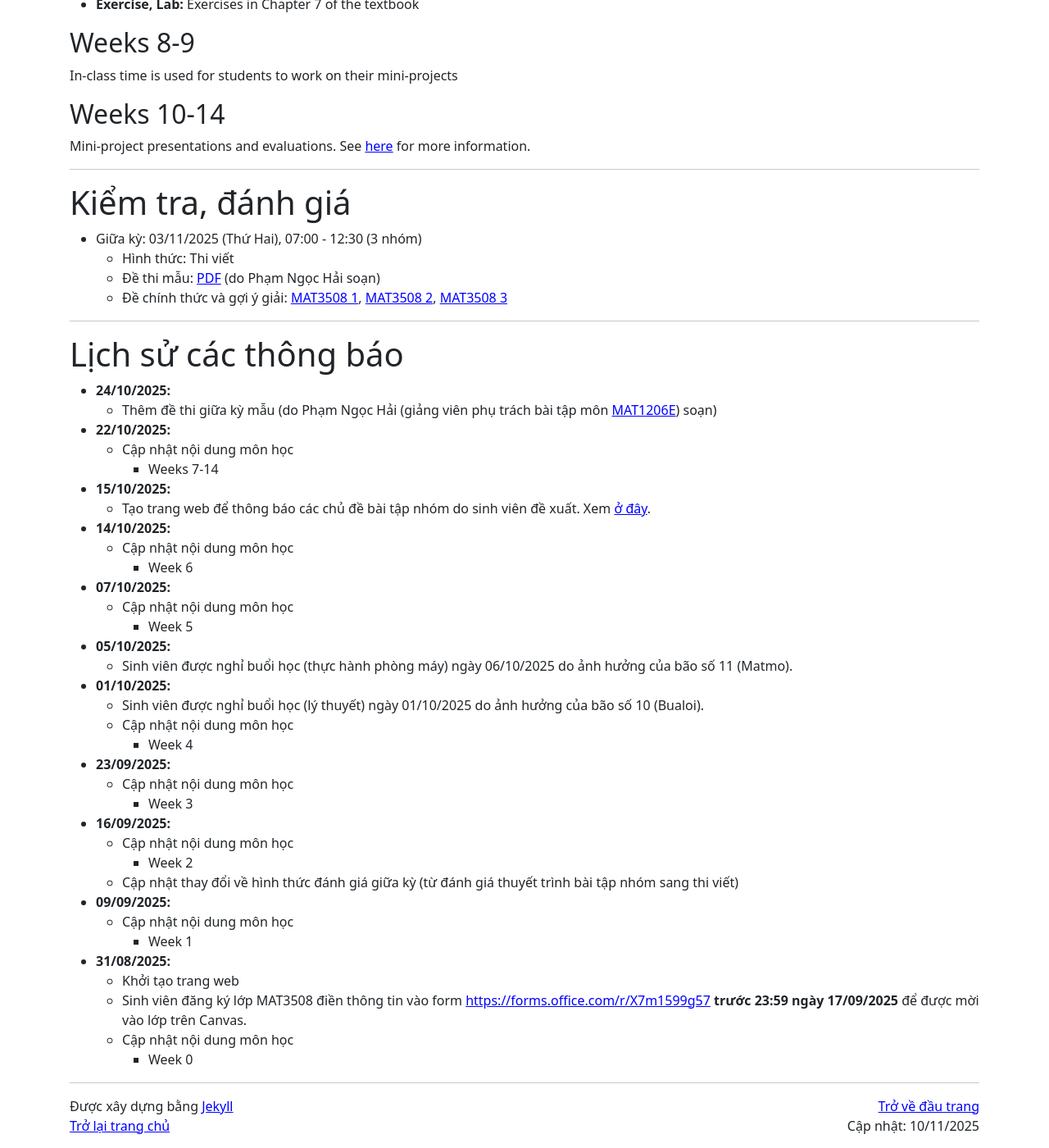
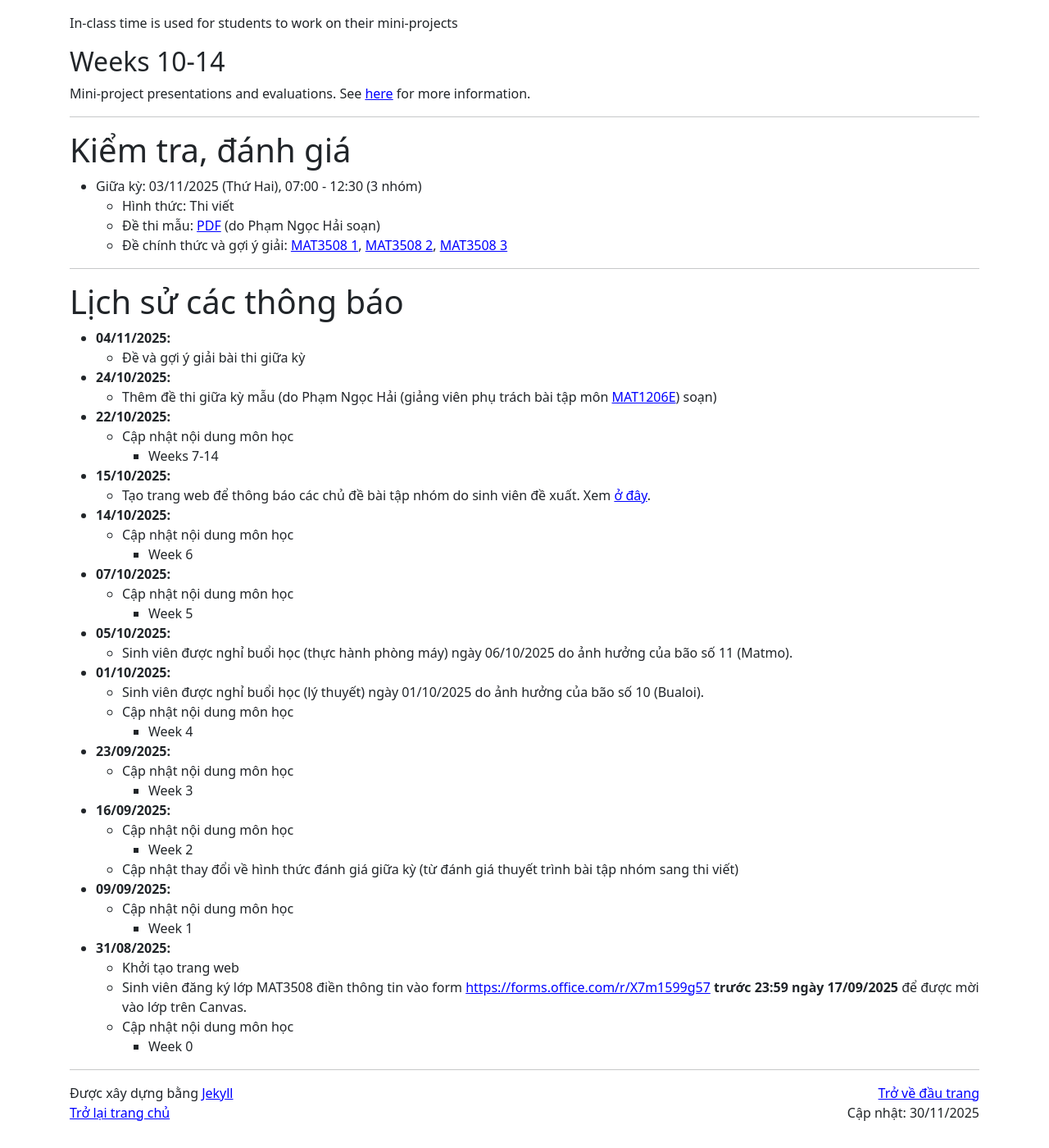
Before and after one commit to hoanganhduc/hoanganhduc.github.io, a Jekyll site: the page built from teaching/VNU-HUS/2025/winter/MAT3508/index.md, in a window 1280 px wide and 1400 px high, scrolled down 4092 px. Shown: the whole window at 82% size. Built offline with Jekyll 4.4.1, drawn with Linux system fonts in a browser that asks for light colours; nearby versions of some CDN libraries; a style sheet for code colours, icons or effects is not loaded; some of the changed text lies outside the part shown.

Commit message:
Updated @ 2025-11-30  16:17:13 ICT

```diff
--- a/teaching/VNU-HUS/2025/winter/MAT3508/index.md
+++ b/teaching/VNU-HUS/2025/winter/MAT3508/index.md
@@ -1,7 +1,7 @@
 ---
 layout: default
 title: "VNU-HUS MAT3508: Nhập môn Trí tuệ nhân tạo"
-last_modified_at: 2025-11-10
+last_modified_at: 2025-11-30
 lang: "vi"
 katex: true
 ---
@@ -175,13 +172,15 @@ Mini-project presentations and evaluations. See [here]({% link teaching/VNU-HUS/
 
 * Giữa kỳ: 03/11/2025 (Thứ Hai), 07:00 - 12:30 (3 nhóm)
   * Hình thức: Thi viết
-  * Đề thi mẫu: [PDF]({{ page.url }}/MidtermSample.pdf) (do Phạm Ngọc Hải soạn)
+  * Đề thi mẫu: [PDF]({{ page.url }}/Midterm/Sample.pdf) (do Phạm Ngọc Hải soạn)
   * Đề chính thức và gợi ý giải: [MAT3508 1]({{ page.url }}/Midterm/MAT3508-1.pdf), [MAT3508 2]({{ page.url }}/Midterm/MAT3508-2.pdf), [MAT3508 3]({{ page.url }}/Midterm/MAT3508-3.pdf)
 
 -----
 
 # Lịch sử các thông báo
 
+* **04/11/2025:**
+  * Đề và gợi ý giải bài thi giữa kỳ
 * **24/10/2025:**
   * Thêm đề thi giữa kỳ mẫu (do Phạm Ngọc Hải (giảng viên phụ trách bài tập môn [MAT1206E]({% link teaching/VNU-HUS/2025/winter/MAT1206E/index.md %})) soạn)
 * **22/10/2025:**
```
Also changed, not shown: other parts of teaching/VNU-HUS/2025/winter/MAT3508/index.md (+0 -3 lines), 3 other files.
